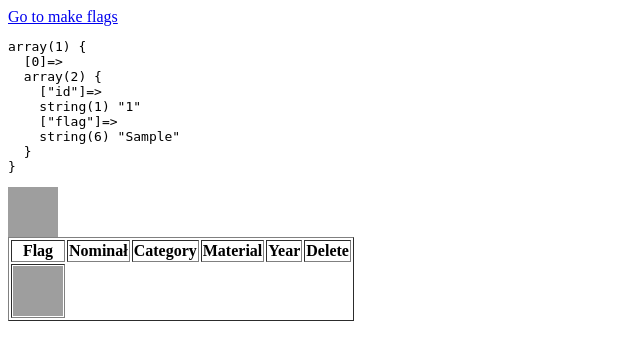
After one commit to MrJujek/monetki, a PHP site: page / in a window 1280 px wide. The commit adds this page. Shown: the top 360 px of the page, without its empty margins (0-640 px from the left). Run offline with PHP 8.4, Linux system fonts and the light colour scheme; tables that the repository leaves empty hold one stand-in row (values such as "Sample post"); grey boxes are pictures that could not be loaded.

Commit message:
feat: :sparkles: index.php

```diff
--- /dev/null
+++ b/index.php
@@ -0,0 +1,38 @@
+<a href="/makeFlags.php">Go to make flags</a>
+<?php
+include "./database/DatabaseData.php";
+$conn = new mysqli($servername, $username, $password, $database);
+if ($conn->connect_errno) die('Brak połączenia z MySQL');
+
+$sql = "SELECT * FROM `flags`";
+$res = $conn->query($sql);
+$response = array();
+while ($row = mysqli_fetch_assoc($res)) {
+    $response[] = $row;
+}
+echo '<pre>';
+var_dump($response);
+echo '</pre>';
+
+for ($i = 0; $i < count($response); $i++) {
+    echo '<img src="'.$response[$i]['flag'].'" alt="flag" width="50" height="50">';
+}
+$conn->close();
+?>
+<table border=1>
+    <tr>
+        <th>Flag</th>
+        <th>Nominał</th>
+        <th>Category</th>
+        <th>Material</th>
+        <th>Year</th>
+        <th>Delete</th>
+    </tr>
+    <?php
+    for ($i = 0; $i < count($response); $i++) {
+        echo '<tr>';
+            echo '<td><img src="'.$response[$i]['flag'].'" alt="flag" width="50" height="50"></td>';
+        echo '</tr>';
+    }
+    ?>
+</table>
```
Also changed, not shown: makeFlags.php (+5 -1 lines).
